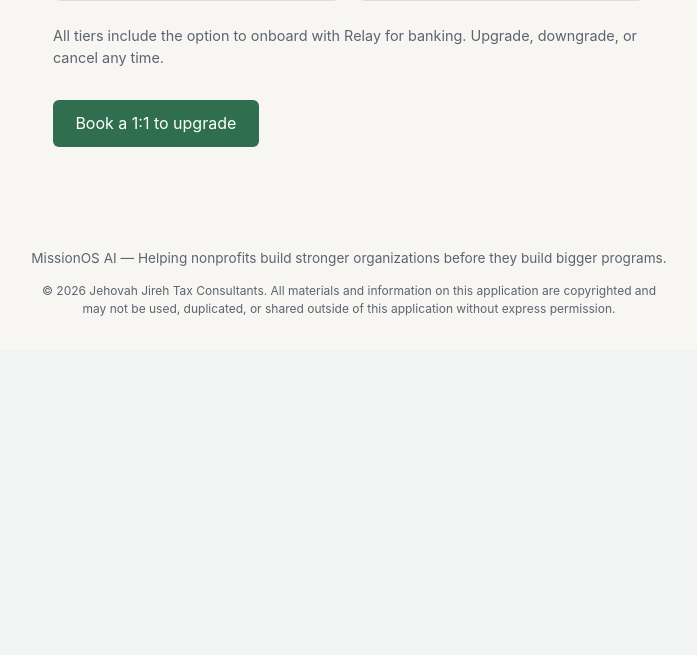
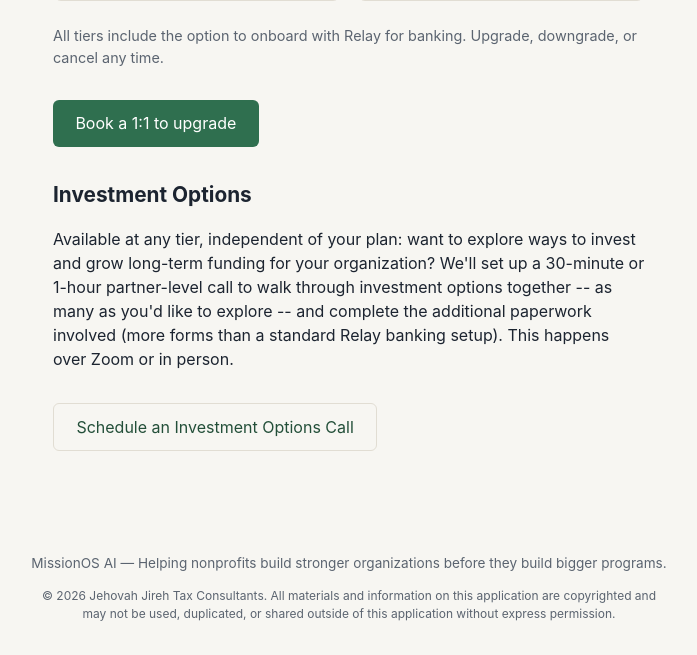
Before and after one commit to JJTC-web/Missions-ai, a Flask app: page /tiers in a window 1280 px wide. Shown: the part 992-1647 px from the top of the page, without its empty margins (291-988 px from the left). Before the commit the page ends 1308 px from the top, so only its background shows below. Run offline with Flask 3, Linux system fonts and the light colour scheme; some libraries are stand-ins or nearby versions.

Commit message:
Add an Investment Options offering to the Tiers/pricing page
Available at any tier, independent of plan: a 30-minute or 1-hour
partner-level call (Zoom or in person) to walk through investment
options for funding the org long-term -- as many as they'd like to
explore -- and complete the additional paperwork involved (more forms
than a standard Relay banking setup). Reuses the existing Calendly
booking link already used for "Book a 1:1 with Lady Emily" elsewhere in
the app, with its own framing and CTA.

Co-Authored-By: Claude Sonnet 5 <noreply@anthropic.com>
Claude-Session: https://claude.ai/code/session_01Lq78PCuVYegEuTx3fzuWvY

```diff
--- a/app.py
+++ b/app.py
@@ -80,6 +80,14 @@ TIER_FOOTNOTE = (
     "Upgrade, downgrade, or cancel any time."
 )
 
+INVESTMENT_OPTIONS_BLURB = (
+    "Available at any tier, independent of your plan: want to explore ways to invest "
+    "and grow long-term funding for your organization? We'll set up a 30-minute or "
+    "1-hour partner-level call to walk through investment options together -- as many "
+    "as you'd like to explore -- and complete the additional paperwork involved (more "
+    "forms than a standard Relay banking setup). This happens over Zoom or in person."
+)
+
 # National/international giving, humanitarian, and charitable observances,
 # grouped by month. A handful of these move every year (GivingTuesday,
 # National Volunteer Week) -- noted rather than pinned to a specific date,
@@ -145,6 +153,7 @@ def tiers_page():
         tier_pricing=TIER_PRICING,
         tier_features=TIER_FEATURES,
         tier_footnote=TIER_FOOTNOTE,
+        investment_options_blurb=INVESTMENT_OPTIONS_BLURB,
         booking_url=BOOKING_URL,
     )
 
--- a/templates/tiers.html
+++ b/templates/tiers.html
@@ -25,4 +25,12 @@
 <p>
   <a class="button" href="{{ booking_url }}" target="_blank" rel="noopener">Book a 1:1 to upgrade</a>
 </p>
+
+<h2>Investment Options</h2>
+<p>{{ investment_options_blurb }}</p>
+<p>
+  <a class="button button-secondary" href="{{ booking_url }}" target="_blank" rel="noopener">
+    Schedule an Investment Options Call
+  </a>
+</p>
 {% endblock %}
```
